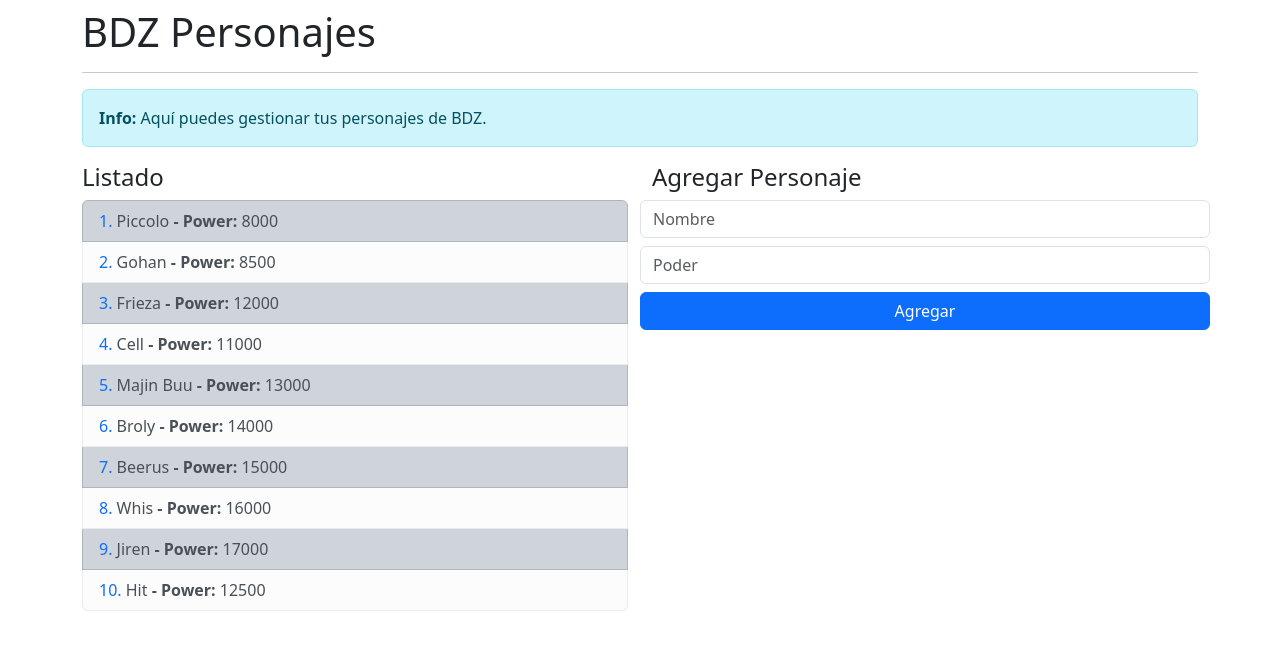
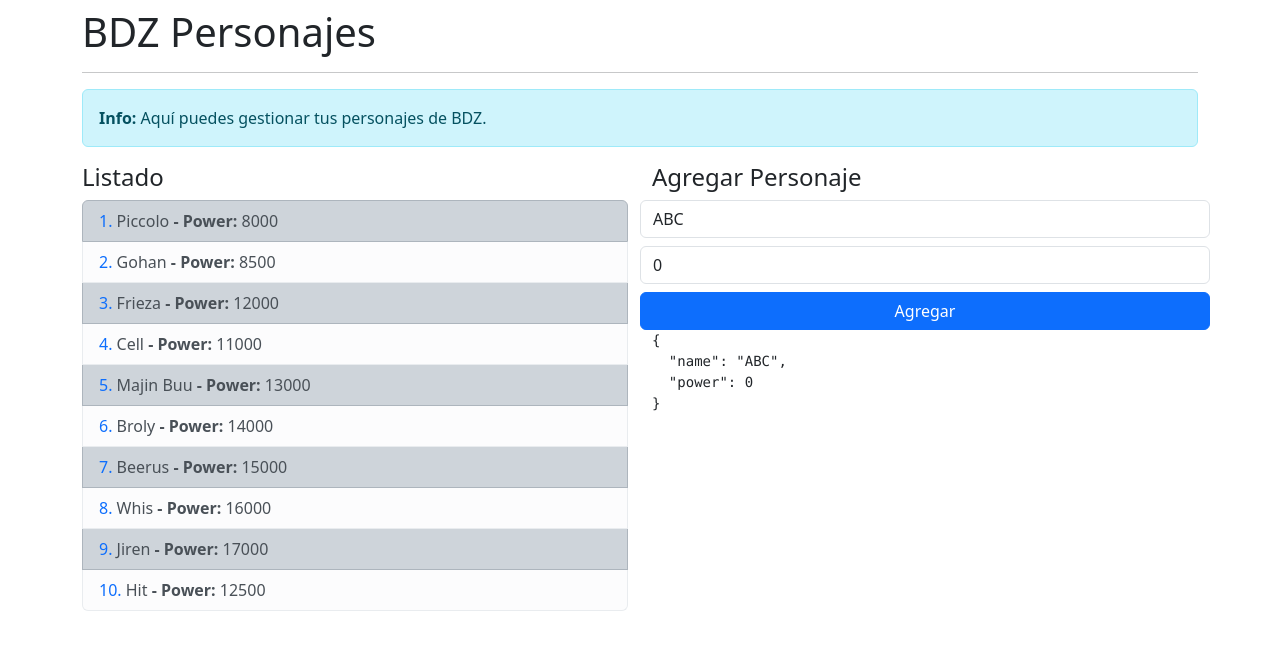
Before and after one commit to StevenACZ/angular-bases-2025, an Angular app: page / in a window 1280 px wide. Shown: the top 650 px of the page. Built offline with nearby package versions, Linux system fonts and the light colour scheme.

Commit message:
Implement character addition functionality with two-way data binding

```diff
--- a/src/app/dbz/components/add-character/add-character.component.html
+++ b/src/app/dbz/components/add-character/add-character.component.html
@@ -5,6 +5,7 @@
     type="text"
     class="form-control mb-2"
     name="Nombre"
+    [(ngModel)]="newCharacter.name"
     placeholder="Nombre"
     pattern="[A-Za-z\s]+"
     title="El nombre solo puede contener letras y espacios."
@@ -14,6 +15,7 @@
     type="number"
     class="form-control mb-2"
     name="Poder"
+    [(ngModel)]="newCharacter.power"
     placeholder="Poder"
     min="1"
     max="10000"
@@ -21,5 +23,9 @@
     required
   />
 
-  <button type="submit" class="btn btn-primary">Agregar</button>
+  <button type="submit" class="btn btn-primary" (click)="emitNewCharacter()">
+    Agregar
+  </button>
+
+  <pre>{{ newCharacter | json }}</pre>
 </form>
--- a/src/app/dbz/components/add-character/add-character.component.ts
+++ b/src/app/dbz/components/add-character/add-character.component.ts
@@ -1,8 +1,18 @@
 import { Component } from '@angular/core';
+import { Character } from '../../interfaces/character.interface';
 
 @Component({
   selector: 'app-dbz-add-character',
   templateUrl: './add-character.component.html',
   styleUrls: ['./add-character.component.css'],
 })
-export class AddCharacterComponent {}
+export class AddCharacterComponent {
+  public newCharacter: Character = {
+    name: 'ABC',
+    power: 0,
+  };
+
+  emitNewCharacter(): void {
+    console.log(this.newCharacter);
+  }
+}
--- a/src/app/dbz/dbz.module.ts
+++ b/src/app/dbz/dbz.module.ts
@@ -1,5 +1,6 @@
 import { NgModule } from '@angular/core';
 import { CommonModule } from '@angular/common';
+import { FormsModule } from '@angular/forms';
 
 import { MainPageComponent } from './pages/main-page.component';
 
@@ -9,6 +10,6 @@ import { AddCharacterComponent } from './components/add-character/add-character.
 @NgModule({
   declarations: [MainPageComponent, ListComponent, AddCharacterComponent],
   exports: [MainPageComponent],
-  imports: [CommonModule],
+  imports: [CommonModule, FormsModule],
 })
 export class DbzModule {}
```
